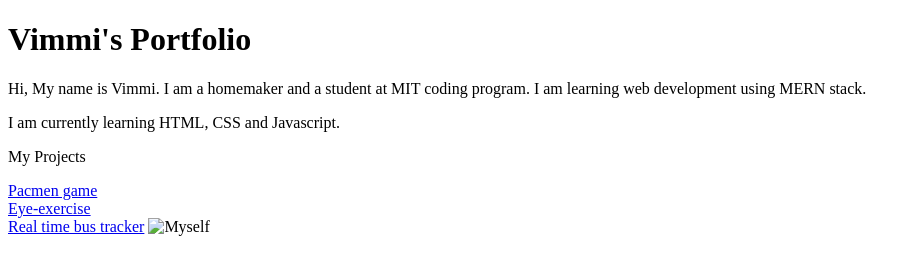
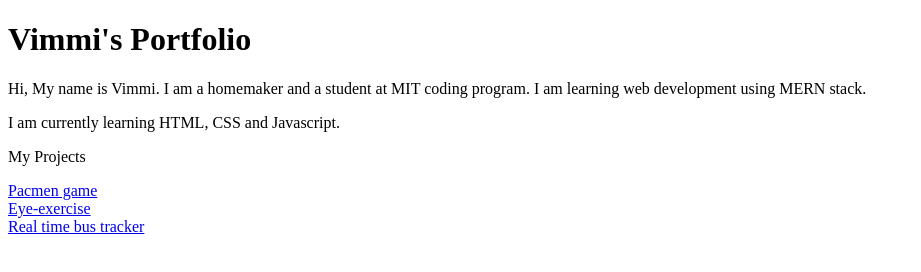
Before and after one commit to vimmit/vimmit.github.io, a plain HTML site: page index.html in a window 1280 px wide. Shown: the whole page, without its empty margins (0-921 px from the left). Drawn offline with Linux system fonts and the light colour scheme.

Commit message:
Update index.html

```diff
--- a/index.html
+++ b/index.html
@@ -10,5 +10,5 @@
 <a href="https://vimmit.github.io/PacMen-game/">Pacmen game</a><br>
 <a href="https://vimmit.github.io/Eye-exercise/">Eye-exercise</a><br>
 <a href="https://vimmit.github.io/Real-Time-Bus-Tracker">Real time bus tracker</a>
-    <img src="college_student.jpg" alt="Myself">
+    <!--<img src="college_student.jpg" alt="Myself">-->
 </body>
```
